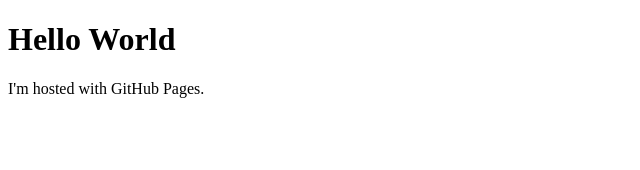
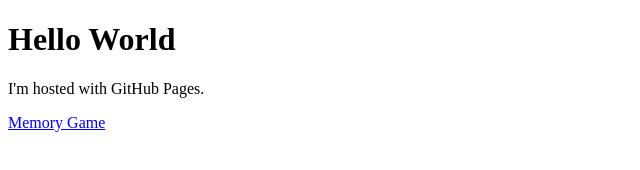
Before and after one commit to yoyogruber/yoyogruber.github.io, a plain HTML site: page index.html in a window 1280 px wide. Shown: the whole page, without its empty margins (0-640 px from the left). Drawn offline with Linux system fonts and the light colour scheme.

Commit message:
link added

```diff
--- a/index.html
+++ b/index.html
@@ -3,5 +3,7 @@
 <body>
 <h1>Hello World</h1>
 <p>I'm hosted with GitHub Pages.</p>
+
+<a href="https://github.com/yoyogruber/Memory-Game/index.html" >Memory Game </a>
 </body>
 </html>
```
